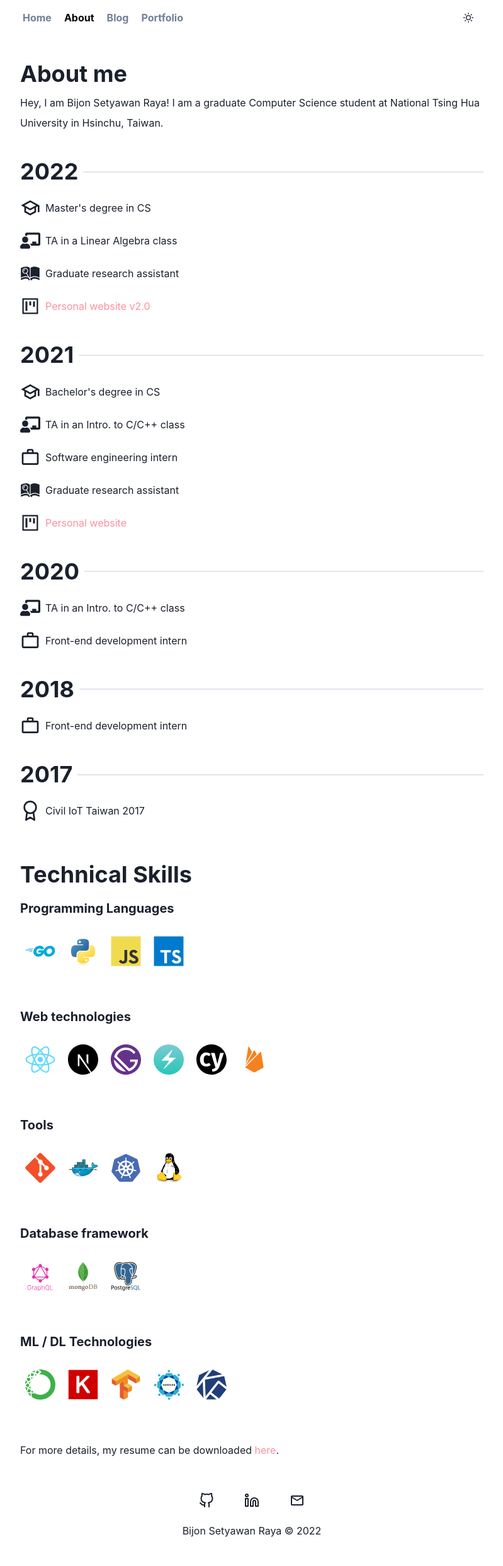
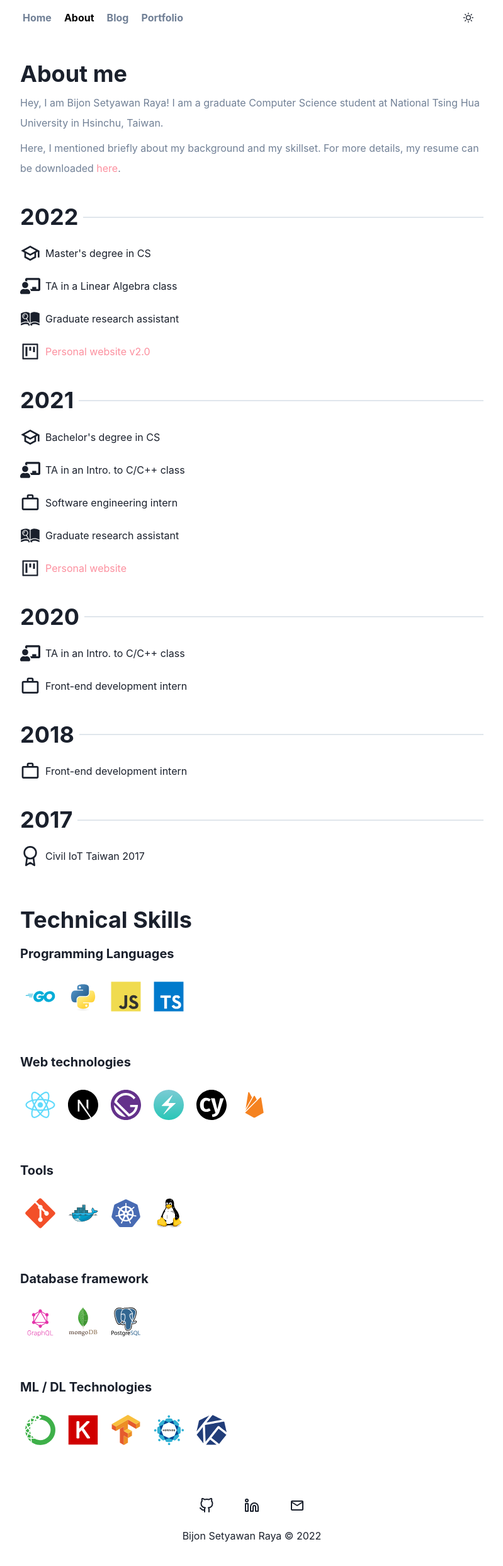
Before and after one commit to bsraya/bsraya, a Next.js app: page /about in a window 1280 px wide. Shown: the top 2486 px of the page at 63% size, without its empty margins (240-1039 px from the left). Built offline with nearby package versions, Linux system fonts and the light colour scheme.

Commit message:
chore: update description

```diff
--- a/pages/about.tsx
+++ b/pages/about.tsx
@@ -13,18 +13,17 @@ export default function About(): JSX.Element {
                 <Heading as="h1">
                     About me
                 </Heading>
-                <Text lineHeight="taller">
+                <Text lineHeight="taller" color="gray.500">
                     Hey, I am Bijon Setyawan Raya! I am a graduate Computer Science student at National Tsing Hua University in Hsinchu, Taiwan.
+                </Text>
+                <Text lineHeight="taller" color="gray.500">
+                    Here, I mentioned briefly about my background and my skillset. For more details, my resume can be downloaded <Link href={resumeLink} color="#fc909f" isExternal>here</Link>.
                 </Text>
             </Stack>
 
             <Experience />
 
             <Skillset />
-
-            <Text mt={10} mb={5}>
-                For more details, my resume can be downloaded <Link href={resumeLink} color="#fc909f" isExternal>here</Link>.
-            </Text>
         </Layout>
     )
 }
```
